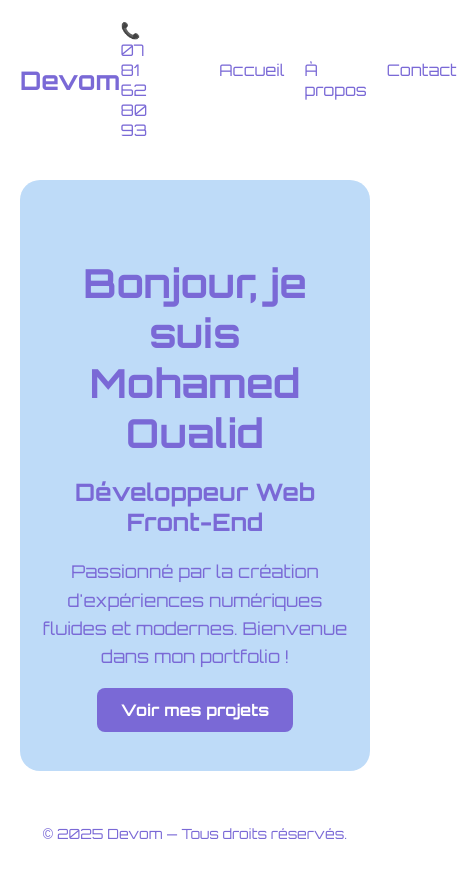
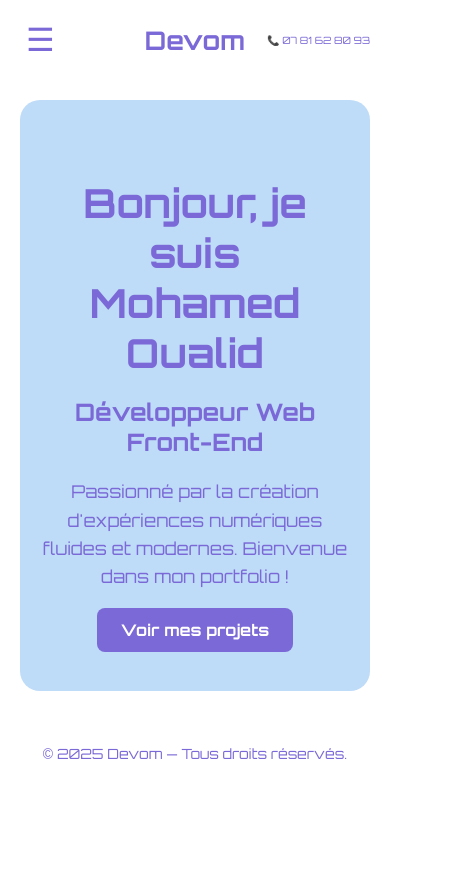
Before and after one commit to Mohoua93/devom, a React (Create React App) app: page / in a window 390 px wide. Shown: the whole page, 457 px wide, since content can reach past the window. After the commit the page ends 844 px from the top, so only its background shows below. Built offline with nearby package versions, Linux system fonts and the light colour scheme.

Commit message:
Responsive version

```diff
--- a/src/components/Navbar.jsx
+++ b/src/components/Navbar.jsx
@@ -1,9 +1,11 @@
-import React from "react";
+import React, { useState, useEffect, useRef } from "react";
 import { Link, useLocation } from "react-router-dom";
 import "../styles/Navbar.css";
 
 export default function Navbar() {
   const location = useLocation();
+  const [menuOpen, setMenuOpen] = useState(false);
+  const navRef = useRef(null);
 
   const navLinks = [
     { path: "/", label: "Accueil" },
@@ -11,21 +13,49 @@ export default function Navbar() {
     { path: "/contact", label: "Contact" },
   ];
 
+  // Appliquer body-compact + fermer au clic extérieur
+  useEffect(() => {
+    document.body.classList.toggle("body-compact", menuOpen);
+
+    const handleClickOutside = (e) => {
+      if (menuOpen && navRef.current && !navRef.current.contains(e.target)) {
+        setMenuOpen(false);
+      }
+    };
+
+    document.addEventListener("click", handleClickOutside, true);
+    return () => {
+      document.removeEventListener("click", handleClickOutside, true);
+    };
+  }, [menuOpen]);
+
   return (
-    <nav className="navbar">
-      <div className="navbar-logo">
+    <nav className="navbar" ref={navRef}>
+      <div className="navbar-layout">
+        {/* Menu burger à gauche */}
+        <button
+          className="burger-button"
+          onClick={() => setMenuOpen(!menuOpen)}
+          aria-label="Menu"
+        >
+          ☰
+        </button>
+
+        {/* Logo centré */}
+        <div className="navbar-logo-center">
           <Link to="/" className="logo-link">
             Devom
           </Link>
         </div>
 
-      <div className="navbar-content">
-        {/* Numéro de téléphone cliquable */}
-        <a href="tel:0612345678" className="navbar-phone">
+        {/* Numéro de téléphone à droite */}
+        <a href="tel:0781628093" className="navbar-phone-right">
           📞 07 81 62 80 93
         </a>
+      </div>
 
-        <ul className="navbar-links">
+      {/* Menu tiroir */}
+      <ul className={`navbar-links ${menuOpen ? "active" : ""}`}>
         {navLinks.map((link) => (
           <li key={link.path}>
             <Link
@@ -33,16 +63,13 @@ export default function Navbar() {
               className={`navbar-link ${
                 location.pathname === link.path ? "nav-link-active" : ""
               }`}
-                aria-current={
-                  location.pathname === link.path ? "page" : undefined
-                }
+              onClick={() => setMenuOpen(false)}
             >
               {link.label}
             </Link>
           </li>
         ))}
       </ul>
-      </div>
     </nav>
   );
 }
--- a/src/styles/Navbar.css
+++ b/src/styles/Navbar.css
@@ -1,7 +1,7 @@
 .navbar-content {
   display: flex;
   align-items: center;
-  gap: 2rem; /* espace entre téléphone et liens */
+  gap: 2rem;
 }
 
 .navbar-phone {
@@ -17,13 +17,14 @@
   padding: 20px;
   background-color: white;
   color: white;
+  position: relative;
 }
 
 .logo-link {
   text-decoration: none;
   color: inherit;
   font-weight: bold;
-  font-size: 1.6rem; /* Ajuste selon tes préférences */
+  font-size: 1.6rem;
   transition: opacity 0.3s ease;
 }
 
@@ -43,13 +44,6 @@
   font-size: x-large;
 }
 
-.navbar-links {
-  list-style: none;
-  display: flex;
-  gap: 20px;
-}
-
-/* Base class for all navbar links */
 .navbar-link {
   color: #7a69d6;
   text-decoration: auto;
@@ -60,3 +54,104 @@
 .navbar-link:hover {
   text-decoration: underline;
 }
+
+.navbar-links {
+  position: fixed;
+  top: 0;
+  left: 0;
+  width: 250px;
+  height: 100vh;
+  background-color: white;
+  padding: 80px 20px 20px;
+  display: flex;
+  flex-direction: column;
+  gap: 20px;
+  transform: translateX(-100%);
+  transition: transform 0.3s ease;
+  z-index: 999;
+}
+
+.navbar-links.active {
+  transform: translateX(0);
+}
+
+
+.menu-overlay.active,
+.navbar-links.active + .menu-overlay {
+  opacity: 1;
+  pointer-events: all;
+}
+
+/* Effet de rétrécissement global */
+body.body-compact {
+  transform: scale(0.92) translateX(65px); /* tasse vers la droite */
+  transform-origin: left center;
+  transition: transform 0.3s ease;
+  overflow-x: hidden;
+}
+
+
+/* Bouton burger */
+.burger-button {
+  font-size: 2rem;
+  background: none;
+  border: none;
+  cursor: pointer;
+  color: #7a69d6;
+}
+
+/* Téléphone à droite */
+.navbar-phone-right {
+  font-size: x-small;
+  font-weight: 500;
+  color: #7a69d6;
+  text-decoration: none;
+  white-space: nowrap;
+}
+
+/* Logo centré */
+.navbar-logo-center {
+  position: absolute;
+  left: 50%;
+  transform: translateX(-50%);
+  font-size: 1.5rem;
+  font-weight: bold;
+  color: #7a69d6;
+}
+
+/* Conteneur global */
+.navbar-layout {
+  display: flex;
+  justify-content: space-between;
+  align-items: center;
+  width: 100%;
+  position: relative;
+}
+
+/* Responsive */
+@media (max-width: 768px) {
+  .navbar {
+    flex-direction: column;
+    align-items: stretch;
+  }
+
+  .navbar-content {
+    display: none;
+  }
+
+  .navbar-layout {
+    flex-direction: row;
+    justify-content: space-between;
+    position: relative;
+  }
+
+  .navbar-logo-center {
+    position: absolute;
+    left: 50%;
+    transform: translateX(-50%);
+  }
+
+  .burger-button {
+    display: block;
+  }
+}
```
Lines whose indentation alone changed are shown as unchanged.
